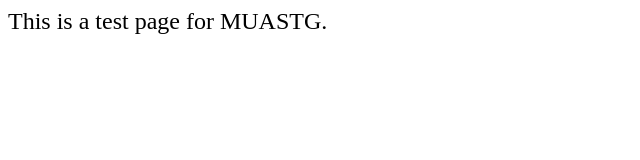
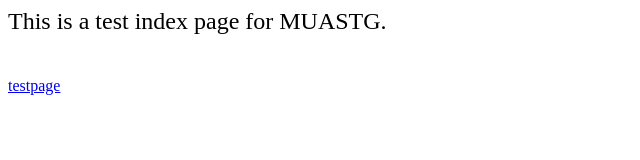
Before and after one commit to jinchangdoing/jinchangdoing.github.io, a plain HTML site: page index.html in a window 1280 px wide. Shown: the whole page, without its empty margins (0-640 px from the left). Drawn offline with Linux system fonts and the light colour scheme.

Commit message:
pagetest

```diff
--- a/index.html
+++ b/index.html
@@ -1,6 +1,7 @@
 <title>MUA Test Page</title>
 </head>
 <body>
-	<p style="font-size:24px;">This is a test page for MUASTG.</p>
+	<p style="font-size:24px;">This is a test index page for MUASTG.</p><br>
+    <a href="page1.html">testpage</a>
 </body>
 </html>
```
Also changed, not shown: page1.html (added, +6 -0 lines).
